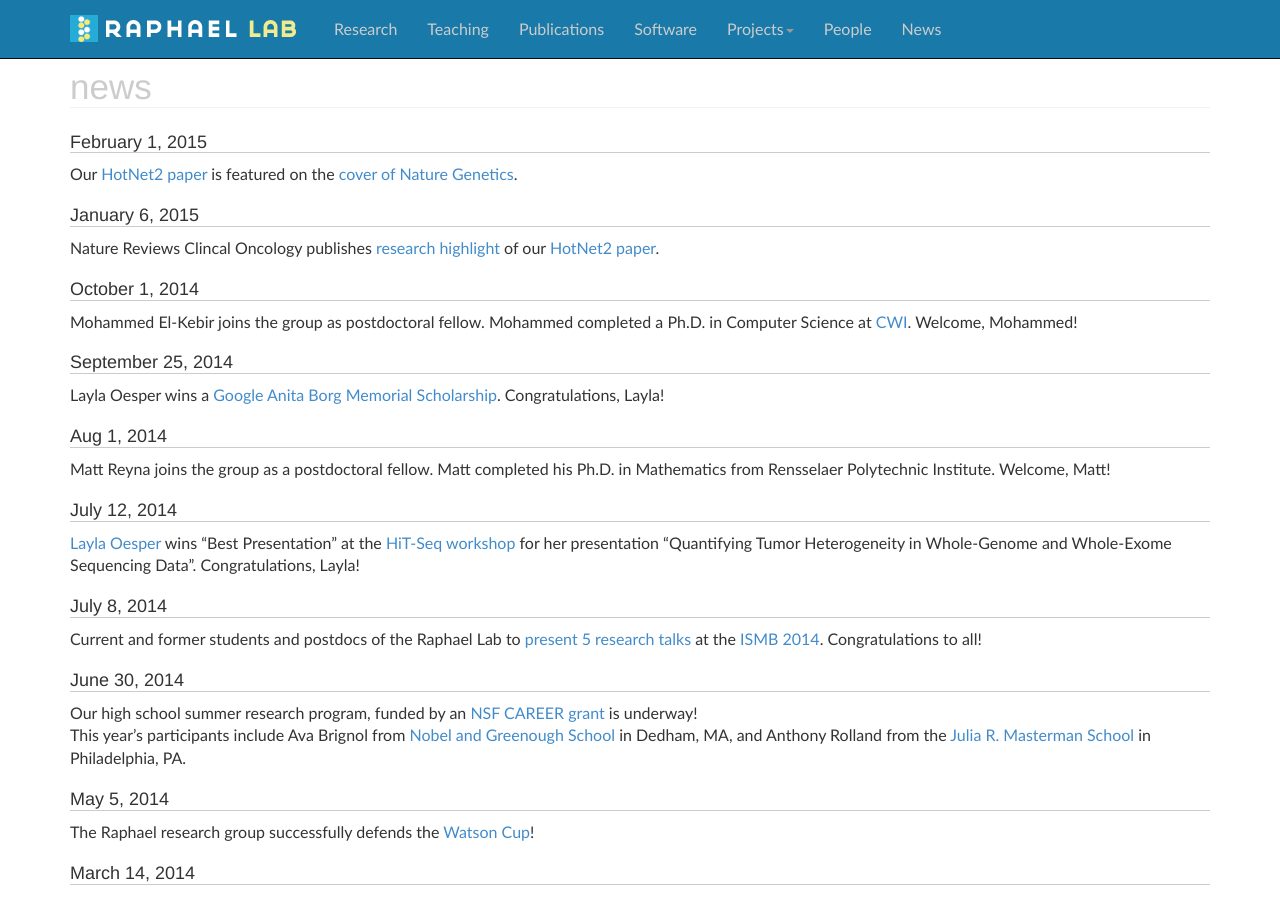
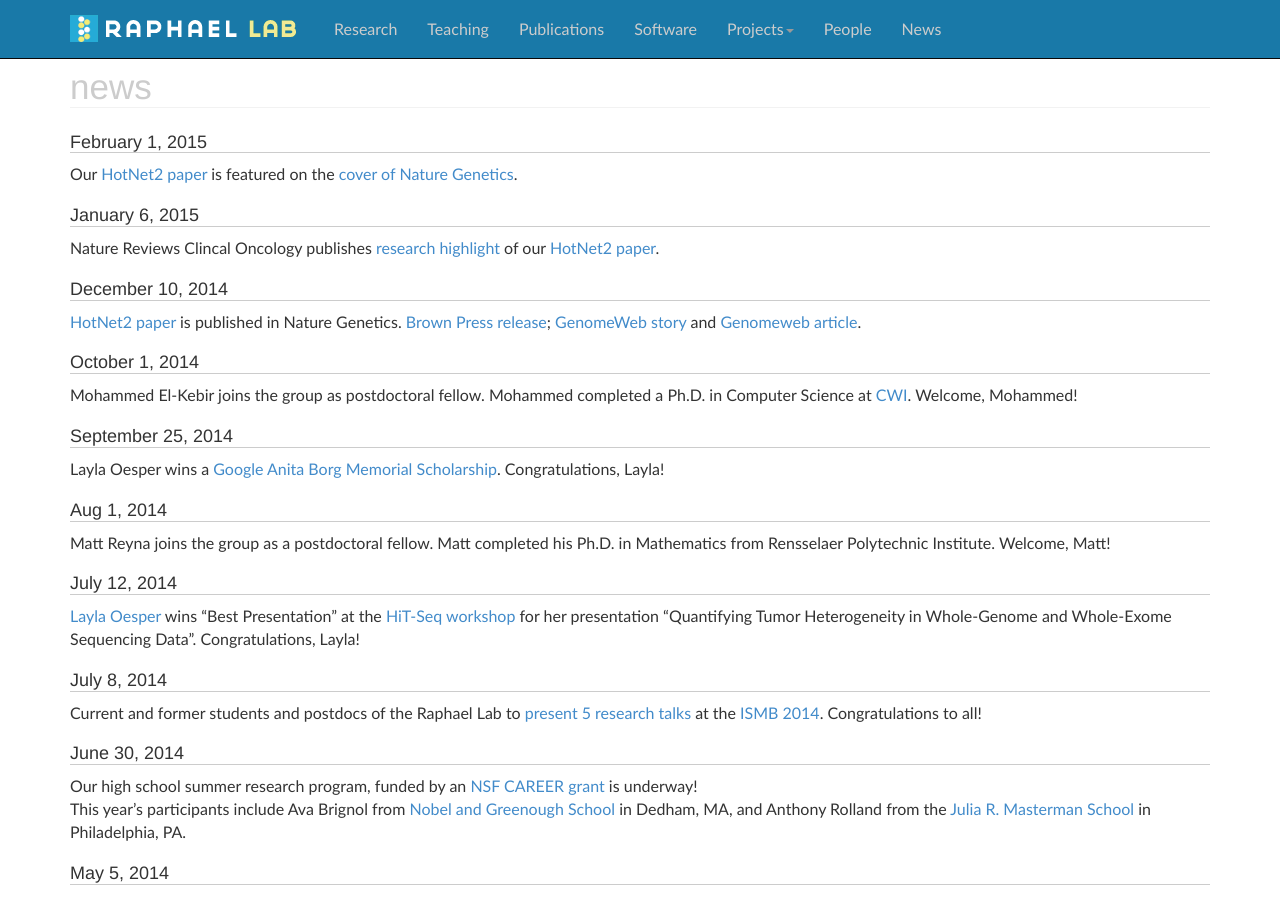
Before and after one commit to raphael-group/raphael-group.github.io, a Jekyll site: the page built from news/index.md, in a window 1280 px wide and 900 px high. Built offline with Jekyll 4.4.1, drawn with Linux system fonts in a browser that asks for light colours; nearby versions of some CDN libraries; Markdown is read by kramdown in place of the engine named in the settings; comment, search, counter and statistics services are not loaded.

Commit message:
more news

```diff
--- a/news/index.md
+++ b/news/index.md
@@ -11,6 +11,12 @@ Our [HotNet2 paper](http://www.nature.com/ng/journal/v47/n2/full/ng.3168.html) i
 ## January 6, 2015
 Nature Reviews Clincal Oncology publishes [research highlight](http://www.nature.com/nrclinonc/journal/v12/n2/full/nrclinonc.2014.234.html) of our [HotNet2 paper](http://www.nature.com/ng/journal/v47/n2/full/ng.\
 3168.html).
+
+## December 10, 2014
+[HotNet2 paper](http://www.nature.com/ng/journal/v47/n2/f\
+ull/ng.\
+3168.html)
+ is published in Nature Genetics. [Brown Press release](https://news.brown.edu/articles/2014/12/hotnet2);  [GenomeWeb story](https://www.genomeweb.com/clinical-sequencing/pan-cancer-study-points-gene-networks-prone-rare-mutations-tcga-tumors) and [Genomeweb article](https://www.genomeweb.com/informatics/study-uses-novel-algorithm-id-rare-somatic-mutations-potential-roles-cancer).
 
 ## October 1, 2014
 Mohammed El-Kebir joins the group as postdoctoral fellow.  Mohammed completed a Ph.D. in Computer Science at [CWI](http://www.cwi.nl/).  Welcome, Mohammed!
```
